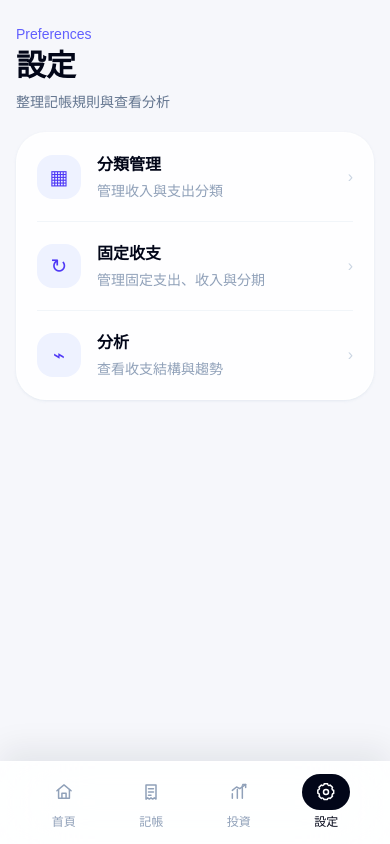
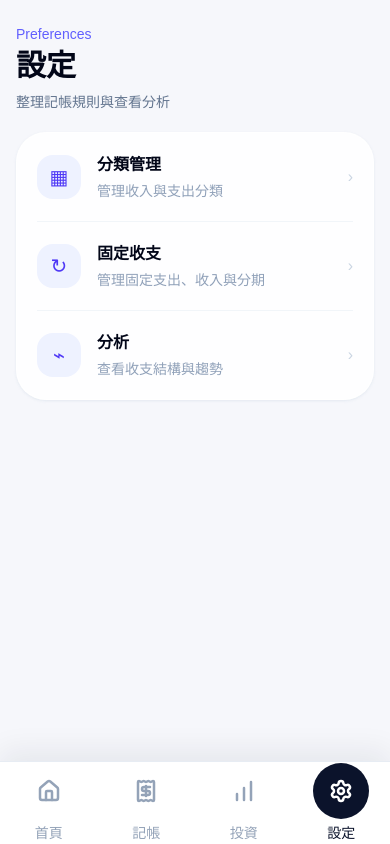
Before and after one commit to kennyhuanlin/finance-app, a Next.js app: page /settings in a window 390 px wide. Built offline with nearby package versions, Linux system fonts and the light colour scheme; no server answers.

Commit message:
Restore bottom nav icon style

```diff
--- a/app/ui/bottom-nav.tsx
+++ b/app/ui/bottom-nav.tsx
@@ -1,25 +1,31 @@
 "use client";
 
+import {
+  ChartNoAxesColumnIncreasing,
+  House,
+  Receipt,
+  Settings,
+} from "lucide-react";
 import Link from "next/link";
 
 type Active = "home" | "add" | "investments" | "settings";
 
 const items = [
-  { id: "home", label: "首頁", href: "/", icon: HomeIcon },
-  { id: "add", label: "記帳", href: "/transactions", icon: ReceiptIcon },
+  { id: "home", label: "首頁", href: "/", icon: House },
+  { id: "add", label: "記帳", href: "/transactions", icon: Receipt },
   {
     id: "investments",
     label: "投資",
     href: "/investments",
-    icon: TrendingIcon,
+    icon: ChartNoAxesColumnIncreasing,
   },
-  { id: "settings", label: "設定", href: "/settings", icon: SettingsIcon },
+  { id: "settings", label: "設定", href: "/settings", icon: Settings },
 ] as const;
 
 export default function BottomNav({ active }: { active: Active }) {
   return (
-    <nav className="fixed inset-x-0 bottom-0 z-30 border-t border-white/80 bg-white/90 px-5 pb-[max(0.9rem,env(safe-area-inset-bottom))] pt-3 shadow-[0_-12px_32px_rgba(15,23,42,0.08)] backdrop-blur-2xl sm:hidden">
-      <div className="mx-auto grid max-w-xl grid-cols-4">
+    <nav className="fixed inset-x-0 bottom-0 z-30 border-t border-slate-200/80 bg-white pb-[env(safe-area-inset-bottom)] shadow-[0_-10px_30px_rgba(15,23,42,0.07)] sm:hidden">
+      <div className="mx-auto grid h-[82px] max-w-xl grid-cols-4">
         {items.map((item) => {
           const Icon = item.icon;
           const isActive = active === item.id;
@@ -28,19 +34,21 @@ export default function BottomNav({ active }: { active: Active }) {
             <Link
               key={item.id}
               href={item.href}
-              className={`flex flex-col items-center gap-1 text-xs font-medium ${
-                isActive ? "text-slate-950" : "text-slate-400"
+              className={`group flex flex-col items-center justify-center gap-1 text-sm font-medium transition-colors ${
+                isActive
+                  ? "text-[#0B132B]"
+                  : "text-[#94A3B8] hover:text-slate-700"
               }`}
             >
               <span
-                className={`grid h-9 w-12 place-items-center rounded-full transition-colors ${
+                className={`grid h-14 w-14 place-items-center rounded-full transition-colors ${
                   isActive
-                    ? "bg-slate-950 text-white"
-                    : "bg-transparent text-slate-400"
+                    ? "bg-[#0B132B] text-white"
+                    : "bg-transparent text-[#94A3B8] group-hover:text-slate-700"
                 }`}
                 aria-hidden="true"
               >
-                <Icon />
+                <Icon size={24} strokeWidth={2.5} />
               </span>
               {item.label}
             </Link>
@@ -50,56 +58,3 @@ export default function BottomNav({ active }: { active: Active }) {
     </nav>
   );
 }
-
-function IconFrame({ children }: { children: React.ReactNode }) {
-  return (
-    <svg
-      className="h-5 w-5"
-      fill="none"
-      viewBox="0 0 24 24"
-      stroke="currentColor"
-      strokeWidth="1.8"
-      strokeLinecap="round"
-      strokeLinejoin="round"
-    >
-      {children}
-    </svg>
-  );
-}
-
-function HomeIcon() {
-  return (
-    <IconFrame>
-      <path d="m3.5 10.5 8.5-7 8.5 7" />
-      <path d="M5.5 9v10.5h13V9M9.5 19.5v-6h5v6" />
-    </IconFrame>
-  );
-}
-
-function ReceiptIcon() {
-  return (
-    <IconFrame>
-      <path d="M6 3.5h12v17l-2-1.5-2 1.5-2-1.5-2 1.5L8 19l-2 1.5v-17Z" />
-      <path d="M9 8h6M9 12h6M9 16h3" />
-    </IconFrame>
-  );
-}
-
-function TrendingIcon() {
-  return (
-    <IconFrame>
-      <path d="M4 19.5V14M10 19.5V9M16 19.5V4.5" />
-      <path d="m4 10 5-4 4 2 7-5" />
-      <path d="M16.5 3H20v3.5" />
-    </IconFrame>
-  );
-}
-
-function SettingsIcon() {
-  return (
-    <IconFrame>
-      <circle cx="12" cy="12" r="3" />
-      <path d="M19.4 15a1.7 1.7 0 0 0 .34 1.88l.06.06-2.86 2.86-.06-.06A1.7 1.7 0 0 0 15 19.4a1.7 1.7 0 0 0-1 .6 1.7 1.7 0 0 0-.4 1.1V21H9.5v-.1A1.7 1.7 0 0 0 8.4 19.4a1.7 1.7 0 0 0-1.88.34l-.06.06-2.86-2.86.06-.06A1.7 1.7 0 0 0 4 15a1.7 1.7 0 0 0-.6-1 1.7 1.7 0 0 0-1.1-.4H2.2V9.5h.1A1.7 1.7 0 0 0 4 8.4a1.7 1.7 0 0 0-.34-1.88l-.06-.06L6.46 3.6l.06.06A1.7 1.7 0 0 0 8.4 4a1.7 1.7 0 0 0 1-.6A1.7 1.7 0 0 0 9.8 2.3v-.1h4.1v.1A1.7 1.7 0 0 0 15 4a1.7 1.7 0 0 0 1.88-.34l.06-.06 2.86 2.86-.06.06A1.7 1.7 0 0 0 19.4 8.4a1.7 1.7 0 0 0 .6 1 1.7 1.7 0 0 0 1.1.4h.1v4.1h-.1a1.7 1.7 0 0 0-1.7 1.1Z" />
-    </IconFrame>
-  );
-}
```
